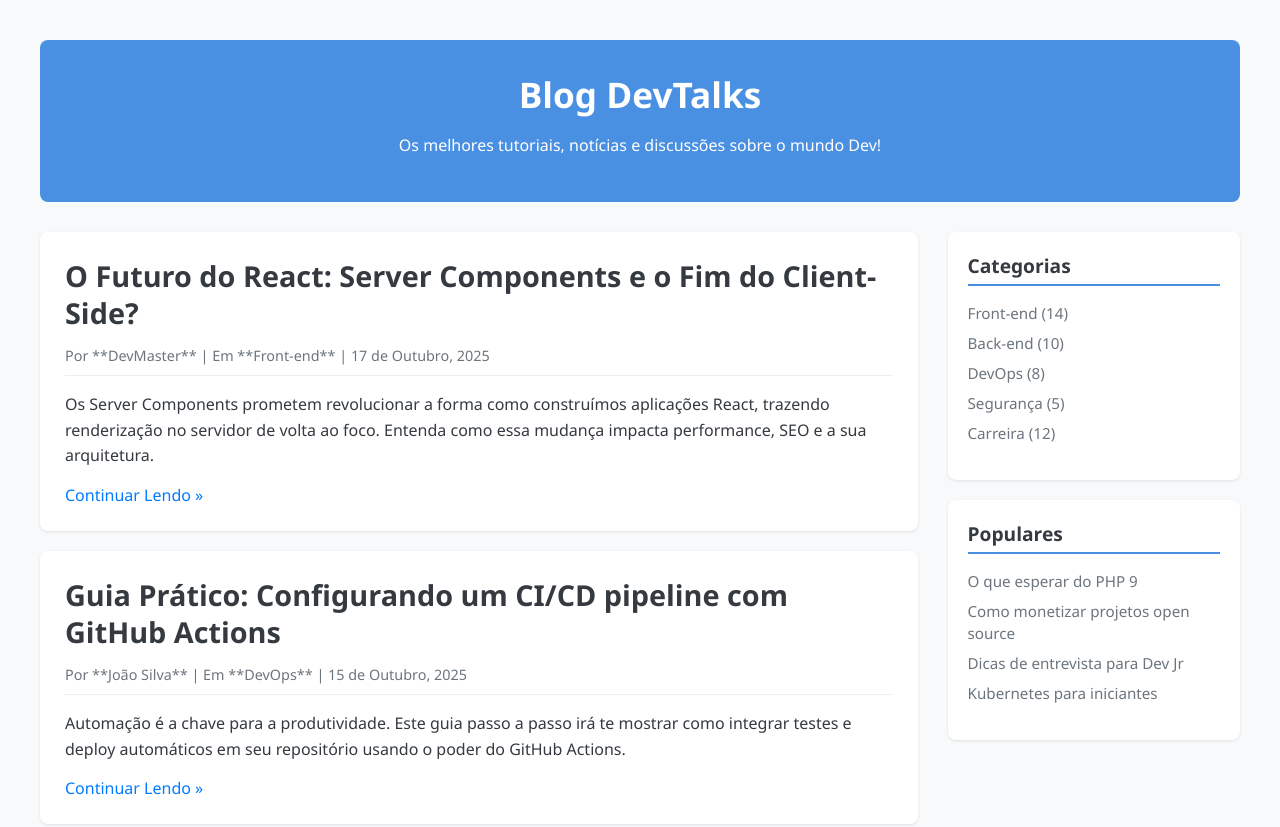
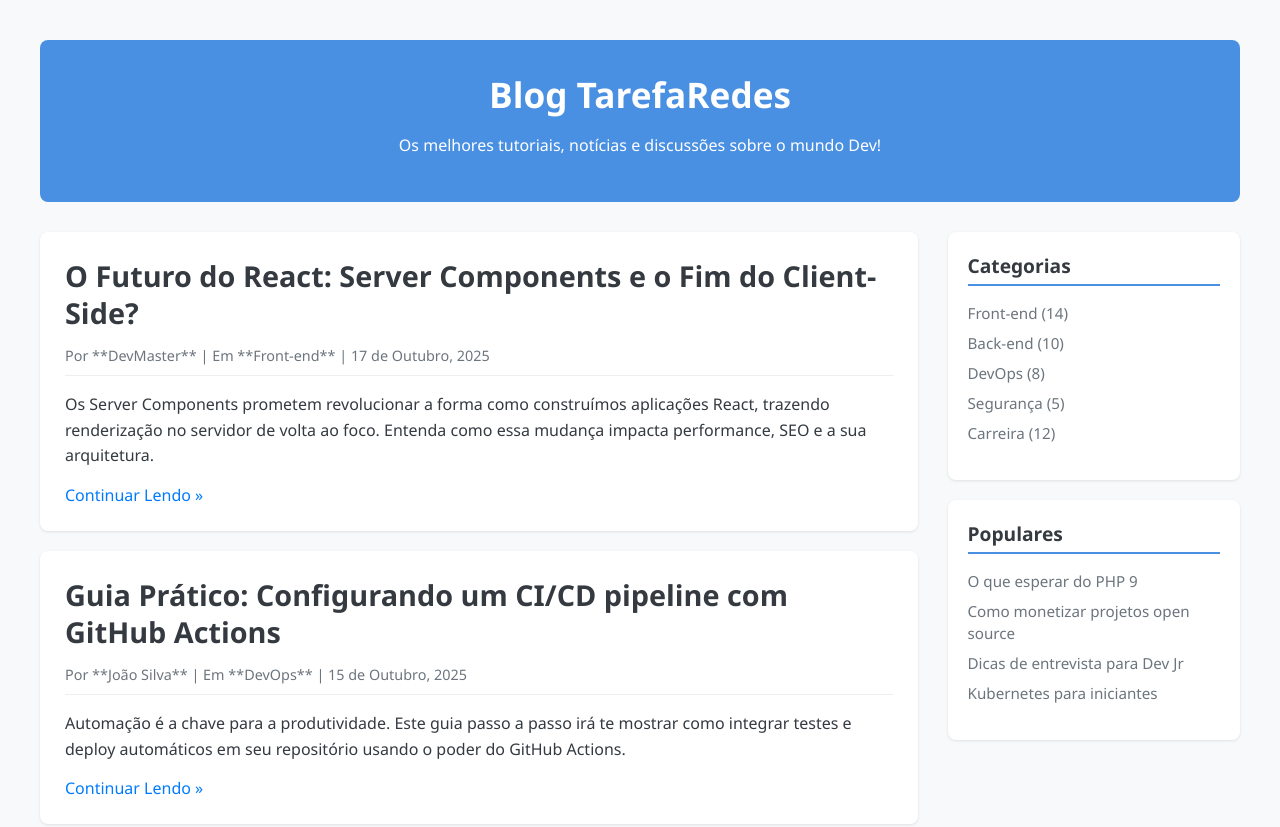
Before and after one commit to Arisleycds/Jaryredes, a plain HTML site: page index.html in a window 1280 px wide. Shown: the top 827 px of the page. Drawn offline with Linux system fonts and the light colour scheme.

Commit message:
Update index.html

```diff
--- a/index.html
+++ b/index.html
@@ -4,7 +4,7 @@
 <head>
     <meta charset="UTF-8">
     <meta name="viewport" content="width=device-width, initial-scale=1.0">
-    <title>Blog DevTalks - Notícias e Tutoriais de Programação</title>
+    <title>Blog TarefaRedes - Notícias e Tutoriais de Programação</title>
     <style>
         /* Variáveis CSS HERDADAS DA COMUNIDADE DEV TALKS */
         :root {
@@ -168,7 +168,7 @@
     <div class="container">
 
         <div class="header-comunidade">
-            <h1>Blog DevTalks</h1>
+            <h1>Blog TarefaRedes</h1>
             <p>Os melhores tutoriais, notícias e discussões sobre o mundo Dev!</p>
         </div>
 
```
